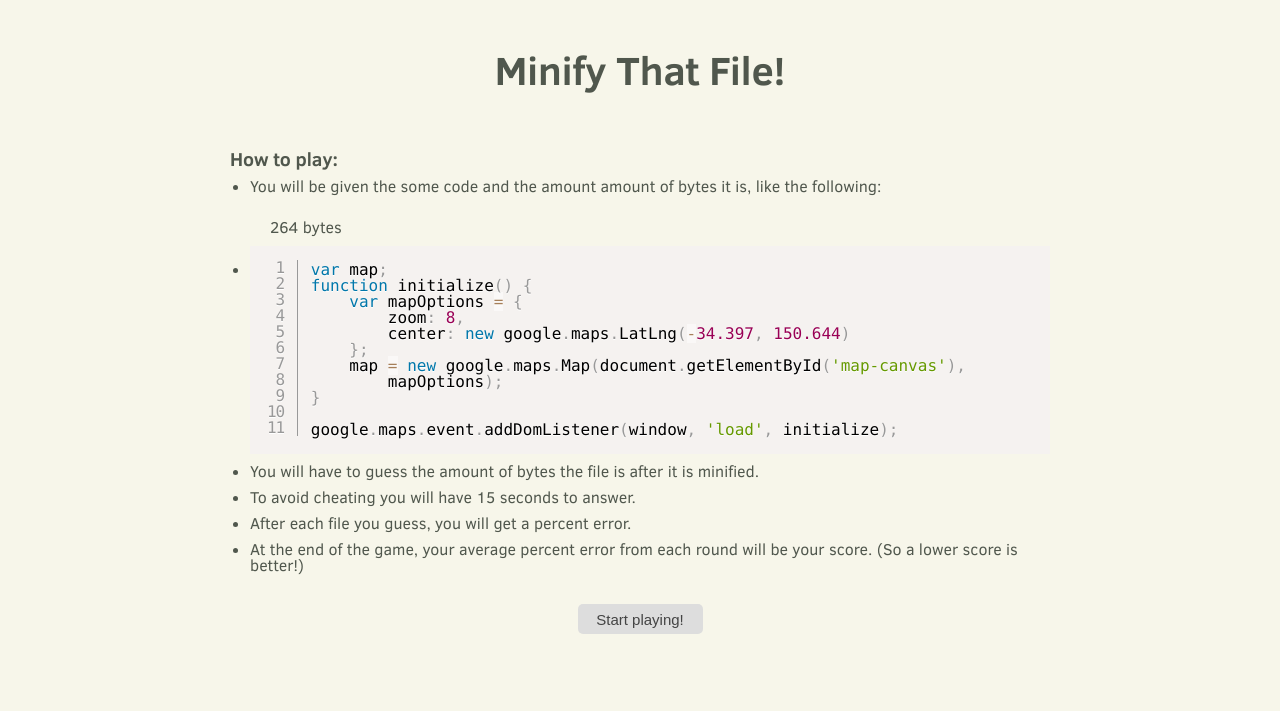
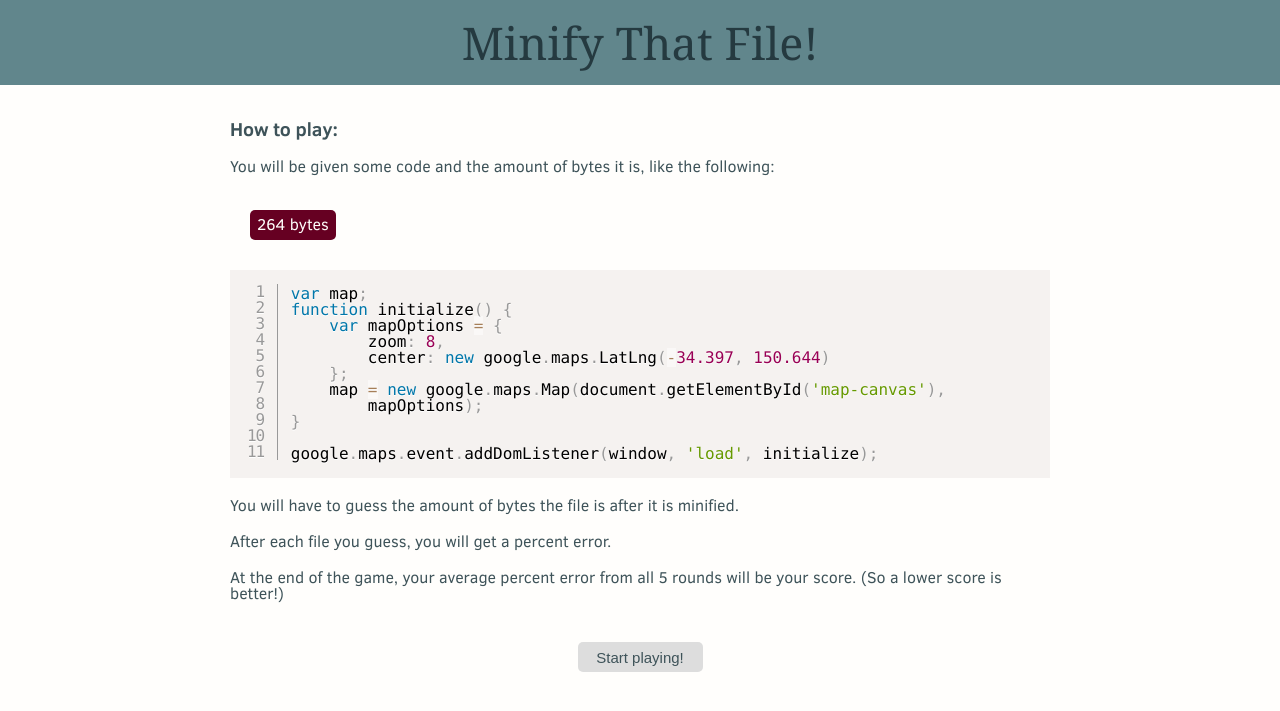
Before and after one commit to Addisonbean/Minify-That-File, a PHP site: page / in a window 1280 px wide. Shown: the top 711 px of the page. Run offline with PHP 8.4, Linux system fonts and the light colour scheme; some libraries are stand-ins or nearby versions.

Commit message:
Subtle css changes

```diff
--- /dev/null
+++ b/code/compressed/cash.js
@@ -0,0 +1 @@
+function StaffMember(a,b){this.name=a,this.discountPercent=b}var sally=new StaffMember("Sally",5),bob=new StaffMember("Bob",10),me=new StaffMember("Me",20),cashRegister={total:0,lastTransactionAmount:0,add:function(a){this.total+=a||0,this.lastTransactionAmount=a},scan:function(a,b){switch(a){case"eggs":this.add(.98*b);break;case"milk":this.add(1.23*b);break;case"magazine":this.add(4.99*b);break;case"chocolate":this.add(.45*b)}return!0},voidLastTranscation:function(){this.total-=this.lastTransactionAmount,this.lastTransactionAmount=0},applyStaffDiscount:function(a){this.total-=this.total*(a.discountPercent/100)}};cashRegister.scan("eggs",1),cashRegister.scan("milk",1),cashRegister.scan("magazine",3),cashRegister.applyStaffDiscount(me),console.log("Your bill is "+cashRegister.total.toFixed(2));
--- /dev/null
+++ b/code/compressed/collection.js
@@ -0,0 +1 @@
+var collection=function(){var a=[],b=[];return{get:function(c){var d=a.indexOf(c);return d>=0?b[d]:void 0},set:function(c,d){var e=a.indexOf(c);0>e&&(e=a.length),a[e]=c,b[e]=d},remove:function(c){var d=a.indexOf(c);d>=0&&(a.splice(d,1),b.splice(d,1))}}}();
--- a/css/style.css
+++ b/css/style.css
@@ -1,3 +1,6 @@
+/* color scheme: */
+/* https://kuler.adobe.com/Subtle-Complement-color-theme-3688146/edit/?copy=true&base=2&rule=Custom&selected=4&name=Copy%20of%20Subtle%20Complement&mode=rgb&rgbvalues=0.5490196078431373,0.48627450980392156,0.43529411764705883,1,0.996078431372549,0.9882352941176471,0.8509803921568627,0.8,0.7568627450980392,0.3803921568627451,0.5254901960784314,0.5490196078431373,0.7568627450980392,0.8352941176470589,0.8509803921568627&swatchOrder=0,1,2,3,4 */
+
 * {
 	-webkit-box-sizing: border-box; /* Safari/Chrome, other WebKit */
 	-moz-box-sizing: border-box;    /* Firefox, other Gecko */
@@ -5,30 +8,29 @@
 }
 
 body {
-	/*background-color: rgb(245, 246, 242);*/
-	background-color: #F7F6EA;
-
+	background-color: #FFFEFC;
+	font-family: 'clear_sans';
+	color: #3E5359;
 }
 
 #container {
 	width: 960px;
 	margin: 25px auto;
-	font-family: 'clear_sans';
-	color: #50574D;
 }
 
 #main-title {
-	margin: 50px auto;
+	margin: 0 auto;
 	text-align: center;
-	font-weight: 600;
-	font-size: 40px;
+	font-size: 45px;
+	background-color: #61868C;
+	padding: 20px;
+	color: #253A40;
+	font-family: quatro-slab, georgia, serif;
 }
 
 #tutorial {
 	width: 850px;
 	padding: 10px 15px;
-	/*border-radius: 12px;*/
-	/*border: 3px solid #888;*/
 	margin: 0px auto;
 }
 
@@ -37,18 +39,17 @@ body {
 	font-weight: 700;
 }
 
-#tutorial > ul {
-	padding-left: 20px;
-	list-style-type: disc;
-}
-
 #tutorial li {
-	margin: 10px 0;
+	margin: 20px 0;
 }
 
 .bytes {
 	display: inline-block;
-	margin: 15px 0 0 20px;
+	margin: 15px 0 10px 20px;
+	background-color: #660022;
+	padding: 7px;
+	border-radius: 5px;
+	color: #FFFEFC;
 }
 
 #tutorial form {
@@ -57,20 +58,20 @@ body {
 }
 
 button.btn {
-	background-color: #ddd;
+	background-color: #DDD;
 	border: none;
 	border-radius: 5px;
 	display: inline-block;
 	width: inherit;
 	height: 30px;
 	font-size: 15px;
-	padding: 5px 8px;
-	color: #444;
+	padding: 7px 9px;
+	color: #3E5359;
 	margin: 20px 0;
 }
 
 button.btn:hover {
-	background-color: #cecece;
+	background-color: #CECECE;
 }
 
 input[type=number] + p {
@@ -86,6 +87,12 @@ input[type=number] + p {
 	margin: 0 auto;
 }
 
+#perror p {
+	margin: 15px;
+	font-weight: 700;
+	font-size: 45px;
+}
+
 #stats > h2 {
 	font-weight: 700;
 	font-size: 24px;
--- a/index.php
+++ b/index.php
@@ -7,9 +7,6 @@ $old_file = file_get_contents("$old_path/$file_name");
 $old_bytes = filesize("$old_path/$file_name");
 
 $file_list = scandir("code/compressed");
-// unset($file_list["."]);
-// unset($file_list[".."]);
-// $file_list = array_values($file_list);
 $file_list = array_splice($file_list, 2);
 
 $all_files = implode(",", $file_list);
@@ -20,13 +17,12 @@ include 'php/layout.php';
 		<div id="tutorial">
 			<h2>How to play:</h2>
 			<ul>
-				<li>You will be given the some code and the amount amount of bytes it is, like the following: </li>
+				<li>You will be given some code and the amount of bytes it is, like the following: </li>
 				<span class="bytes"><?= $old_bytes ?> bytes</span>
 				<li><pre class="line-numbers"><code class="language-javascript"><?= $old_file ?></code></pre></li>
 				<li>You will have to guess the amount of bytes the file is after it is minified.</li>
-				<li>To avoid cheating you will have 15 seconds to answer.</li>
 				<li>After each file you guess, you will get a percent error.</li>
-				<li>At the end of the game, your average percent error from each round will be your score. (So a lower score is better!)</li>
+				<li>At the end of the game, your average percent error from all 5 rounds will be your score. (So a lower score is better!)</li>
 			</ul>
 			<form action="play.php" method="post">
 				<input type="hidden" name="unused_files" value="<?= $all_files ?>">
--- a/php/layout.php
+++ b/php/layout.php
@@ -3,6 +3,8 @@
 <head>
 	<meta charset="UTF-8">
 	<title>Minify That File</title>
+	<script type="text/javascript" src="//use.typekit.net/tiz6ncl.js"></script>
+	<script type="text/javascript">try{Typekit.load();}catch(e){}</script>
 	<link rel="stylesheet" href="css/reset.css">
 	<link rel="stylesheet" href="css/fonts.css">
 	<link rel="stylesheet" href="css/style.css">
@@ -10,6 +12,6 @@
 </head>
 <body>
 
+<h1 id="main-title">Minify That File!</h1>
+
 	<div id="container">
-
-		<h1 id="main-title">Minify That File!</h1>
--- /dev/null
+++ b/robots.txt
@@ -0,0 +1,3 @@
+User-agent: *
+Disallow: /code/
+Disallow: /php/
```
Also changed, not shown: code/cash.js (added, +41 -0 lines), code/collection.js (added, +27 -0 lines), results.php (+6 -1 lines).
